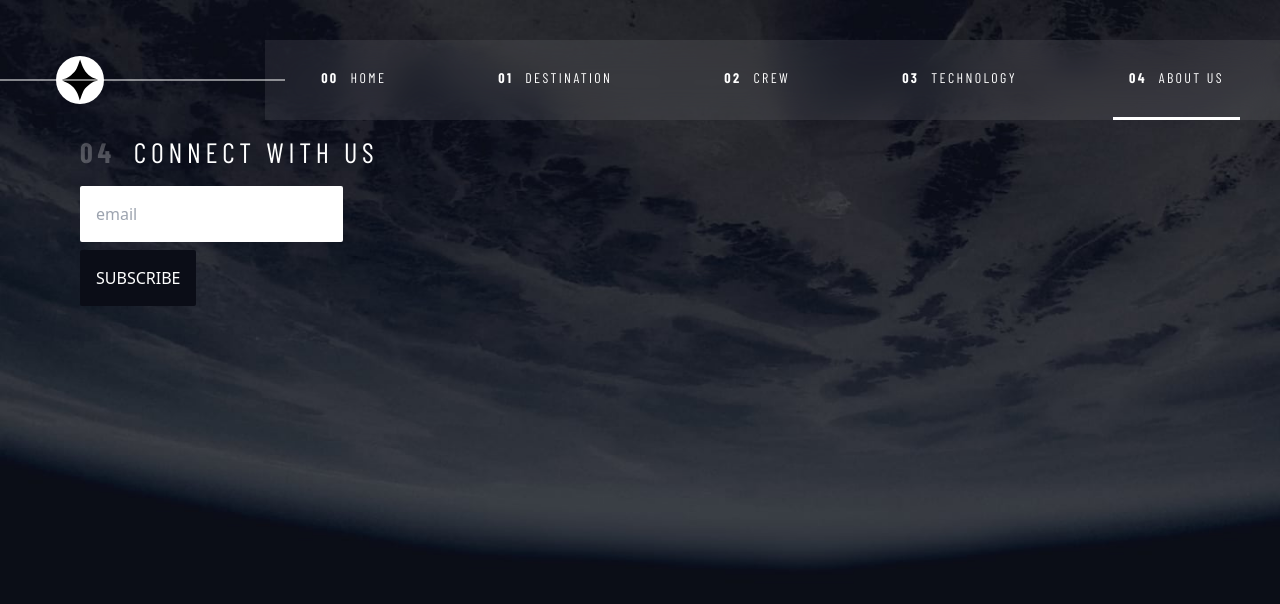
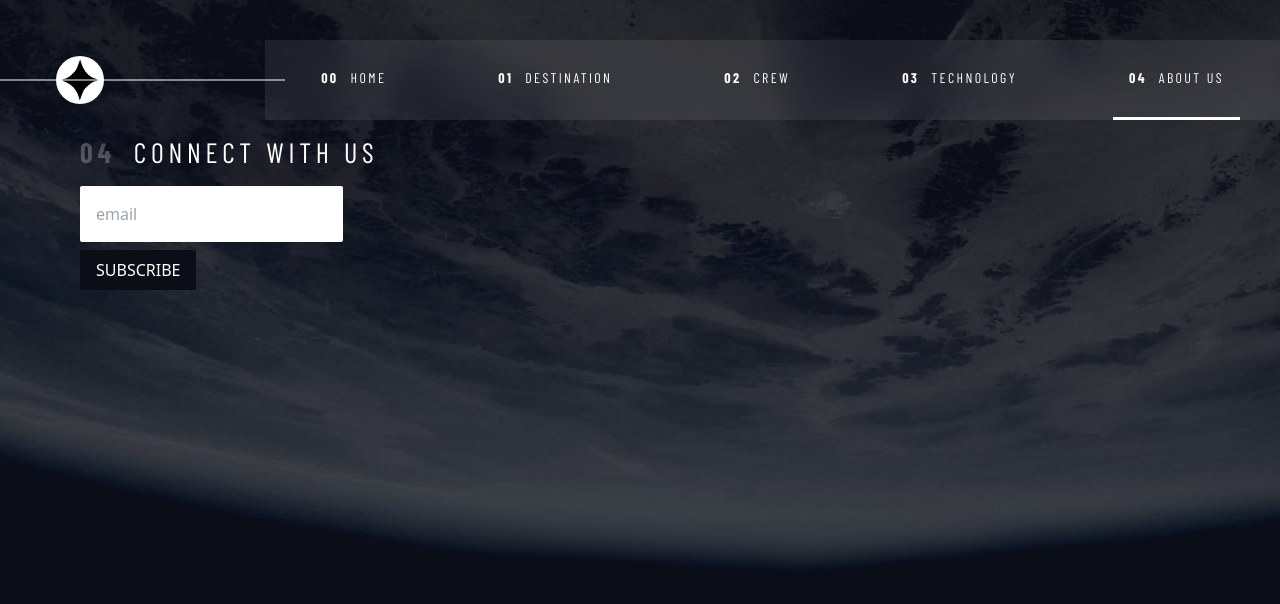
Before and after one commit to yulindaramadhana/space-tourism, a Next.js app: page /about in a window 1280 px wide. Shown: the top 604 px of the page. Built offline with nearby package versions, Linux system fonts and the light colour scheme.

Commit message:
fix: style button submit

```diff
--- a/src/app/about/page.jsx
+++ b/src/app/about/page.jsx
@@ -26,7 +26,7 @@ export default async function About() {
                 <PageTitle title={"CONNECT WITH US"} id={"04"} key={'page-about-title'} />
                 <div className="flex flex-col gap-y-2 items-start">
                     <input type="text" id="input-subcribe" placeholder="email" className="text-baseColor-black p-4 rounded-sm" />
-                    <button id="btn-subscribe" className="p-4 bg-baseColor-black uppercase rounded-sm hover:bg-baseColor-black/80">Subscribe</button>
+                    <button id="btn-subscribe" className="p-4 py-2 bg-baseColor-black uppercase rounded-sm hover:bg-baseColor-black/80">Subscribe</button>
                 </div>
             </div>
         </div>
```
